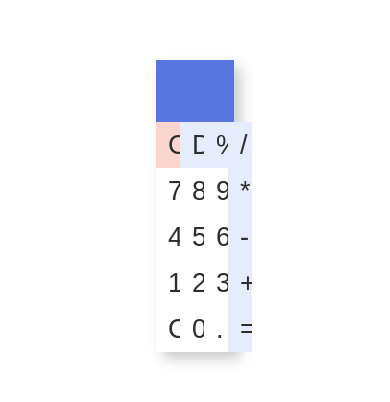
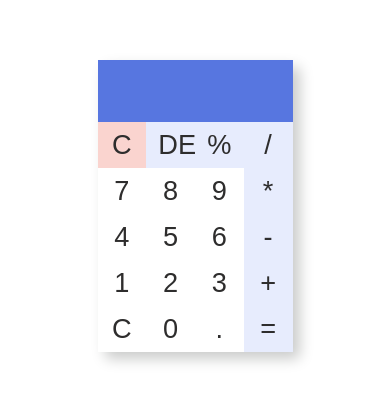
Before and after one commit to nefejames/JS-Calc, a plain HTML site: page index.html in a window 390 px wide. Shown: the part 216-618 px from the top of the page. Drawn offline with Linux system fonts and the light colour scheme.

Commit message:
increased width of calc container at max-width of 900px

```diff
--- a/style.css
+++ b/style.css
@@ -17,6 +17,12 @@ body{
     border-radius: 5px;
     box-shadow: 7px 7px 14px #cbcccb;
     width: 20%;
+}
+
+@media screen and (max-width: 900px){
+    .container{
+        width: 50%;
+    }
 }
 
 input[type="text"]{
```
